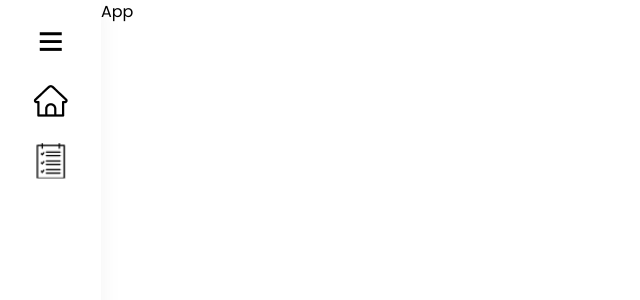
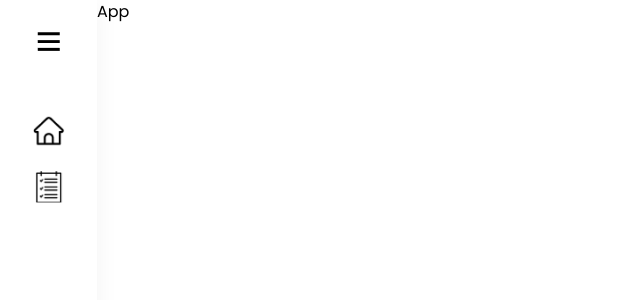
Before and after one commit to gift56/Fetest1, a React (Create React App) app: page / in a window 1280 px wide. Shown: the top 300 px of the page, without its empty margins (0-640 px from the left). Built offline with nearby package versions, Linux system fonts and the light colour scheme.

Commit message:
added icons

```diff
--- a/src/components/Sidebar.tsx
+++ b/src/components/Sidebar.tsx
@@ -1,7 +1,7 @@
 const Sidebar = () => {
   const sideBardIcon = ["/icon/homeIcon.png", "/icon/taskIcon.png"];
   return (
-    <ul className="w-full h-screen p-8 shadow-sideShad sticky top-0 flex flex-col items-center justify-start gap-8">
+    <ul className="w-full h-screen p-8 shadow-sideShad sticky top-0 flex flex-col items-center justify-start gap-16">
       <div className="cursor-pointer">
         <img src="/icon/barIcon.png" alt="barIcon" className="w-full" />
       </div>
@@ -10,7 +10,7 @@ const Sidebar = () => {
         className="flex w-full flex-col items-center gap-6"
       >
         {sideBardIcon.map((item, i) => (
-          <img src={item} alt="barIcon" className="w-full" key={i} />
+          <img src={item} alt="barIcon" className="cursor-pointer w-full h-8" key={i} />
         ))}
       </nav>
     </ul>
```
